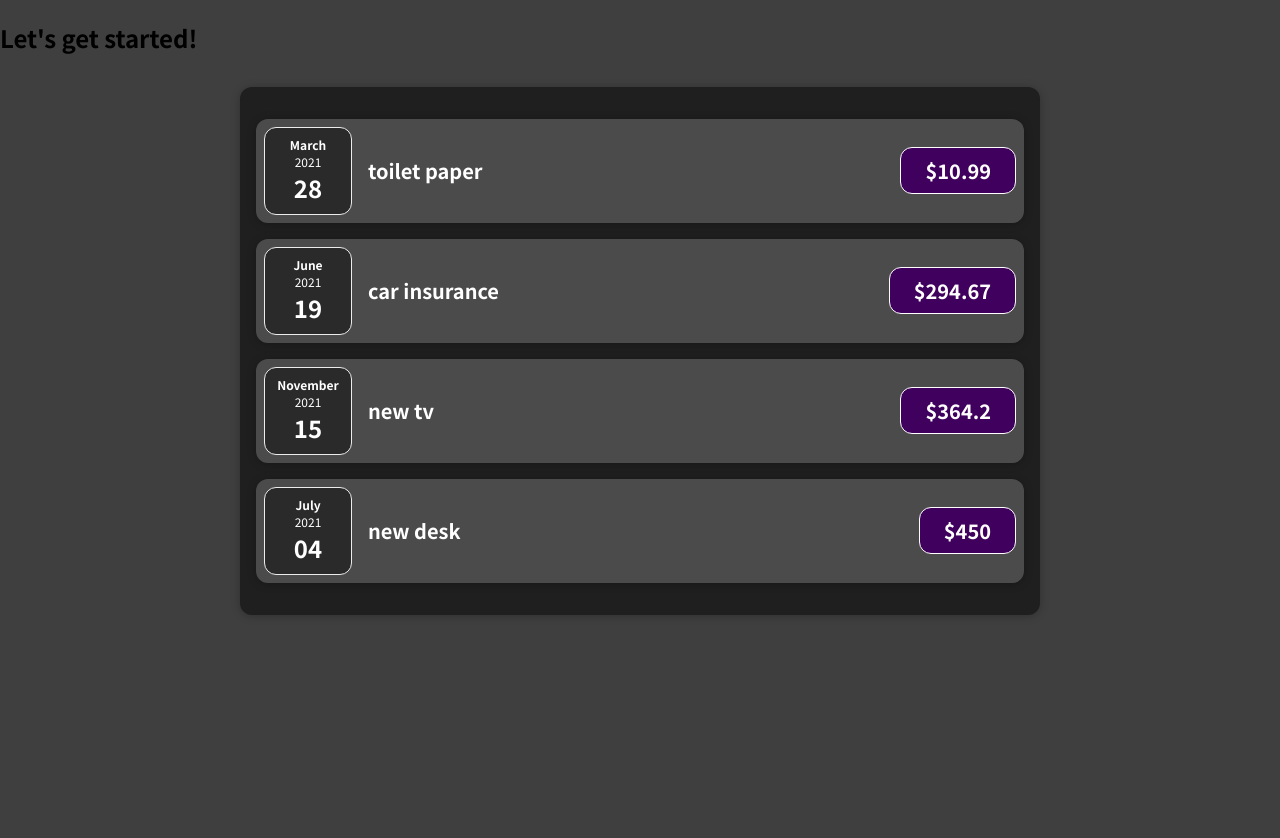
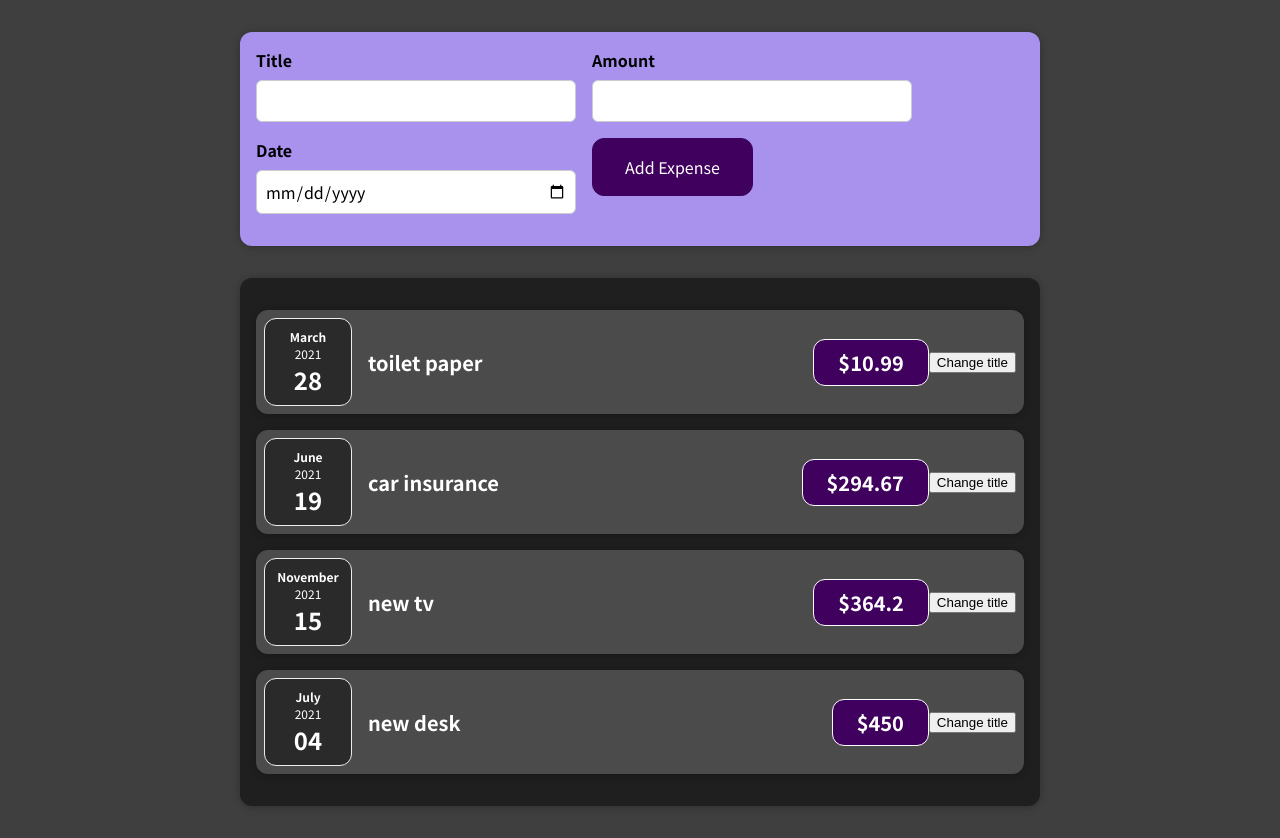
Before and after one commit to KatyEkat/Tracker_expenses, a React (Create React App) app: page / in a window 1280 px wide. Before the commit the page ends 800 px from the top, so only its background shows below. Built offline with nearby package versions, Linux system fonts and the light colour scheme.

Commit message:
Added expenses form

```diff
--- a/src/App.js
+++ b/src/App.js
@@ -1,4 +1,5 @@
 import Expenses from "./components/Expenses/Expenses";
+import NewExpense from "./components/NewExpense/NewExpense";
 
 function App() {
   const expenses = [
@@ -30,8 +31,9 @@
 
   return (
     <div>
-      <h2>Let's get started!</h2>
+      <NewExpense />
       <Expenses items={expenses} />
+
     </div>
   );
 }
--- a/src/components/Expenses/ExpenseItem.js
+++ b/src/components/Expenses/ExpenseItem.js
@@ -1,19 +1,28 @@
-import React from "react";
+import React, { useState }  from "react";
 
 import Card from "../UI/Card.js";
 import ExpenseDate from "./ExpenseDate.js";
 import "./ExpenseItem.css";
 
 const ExpenseItem = (props) => {
+
+  const [title, setTitle] = useState(props.title);
+
+  const HandleClick = () => {
+    setTitle('Updated!');
+    console.log(title)
+  };
+
   return (
     <Card className="expense-item">
       <ExpenseDate date={props.date} />
       <div className="expense-item__description">
-        <h2>{props.title}</h2>
+        <h2>{title}</h2>
         <div className="expense-item__price">${props.amount}</div>
       </div>
+      <button onClick={HandleClick}>Change title</button>
     </Card>
   );
-}
+};
 
 export default ExpenseItem;
--- /dev/null
+++ b/src/components/NewExpense/ExpenseForm.css
@@ -0,0 +1,26 @@
+.new-expense__controls {
+  display: flex;
+  flex-wrap: wrap;
+  gap: 1rem;
+  margin-bottom: 1rem;
+  text-align: left;
+}
+
+.new-expense__control label {
+  font-weight: bold;
+  margin-bottom: 0.5rem;
+  display: block;
+}
+
+.new-expense__control input {
+  font: inherit;
+  padding: 0.5rem;
+  border-radius: 6px;
+  border: 1px solid #ccc;
+  width: 20rem;
+  max-width: 100%;
+}
+
+.new-expense__actions {
+  text-align: right;
+}
--- /dev/null
+++ b/src/components/NewExpense/ExpenseForm.js
@@ -0,0 +1,55 @@
+import React, { useState } from "react";
+import "./ExpenseForm.css";
+
+const ExpenseForm = () => {
+  const [enteredTitle, setEnteredTitle] = useState("");
+  const [enteredAmount, setEnteredAmount] = useState("");
+  const [enteredDate, setEnteredDate] = useState("");
+
+  const titleChangeHandler = (event) => {
+    setEnteredTitle(event.target.value);
+  };
+
+  const amountChangeHandler = (event) => {
+    setEnteredAmount(event.target.value);
+  };
+
+  const dateChangeHandler = (event) => {
+    setEnteredDate(event.target.value);
+  };
+
+  return (
+    <form>
+      <div className="new-expense__controls">
+        <div className="new-expense__control">
+          <label> Title</label>
+          <input type="text" onChange={titleChangeHandler} />
+        </div>
+        <div className="new-expense__control">
+          <label> Amount</label>
+          <input
+            type="number"
+            min="0.01"
+            step="0.01"
+            onChange={amountChangeHandler}
+          />
+        </div>
+        <div className="new-expense__control">
+          <label> Date</label>
+          <input
+            type="date"
+            min="2019-01-01"
+            max="2092-12-31"
+            onChange={dateChangeHandler}
+          />
+        </div>
+
+        <div className="new-expense__actions">
+          <button type="submit">Add Expense</button>
+        </div>
+      </div>
+    </form>
+  );
+};
+
+export default ExpenseForm;
--- /dev/null
+++ b/src/components/NewExpense/NewExpense.css
@@ -0,0 +1,38 @@
+.new-expense {
+  background-color: #a892ee;
+  padding: 1rem;
+  margin: 2rem auto;
+  width: 50rem;
+  max-width: 95%;
+  border-radius: 12px;
+  text-align: center;
+  box-shadow: 0 1px 8px rgba(0, 0, 0, 0.25);
+}
+
+.new-expense button {
+  font: inherit;
+  cursor: pointer;
+  padding: 1rem 2rem;
+  border: 1px solid #40005d;
+  background-color: #40005d;
+  color: white;
+  border-radius: 12px;
+  margin-right: 1rem;
+}
+
+.new-expense button:hover,
+.new-expense button:active {
+  background-color: #510674;
+  border-color: #510674;
+}
+
+.new-expense button.alternative {
+  color: #220131;
+  border-color: transparent;
+  background-color: transparent;
+}
+
+.new-expense button.alternative:hover,
+.new-expense button.alternative:active {
+  background-color: #ddb3f8;
+}
--- /dev/null
+++ b/src/components/NewExpense/NewExpense.js
@@ -0,0 +1,13 @@
+import React from "react";
+import "./NewExpense.css";
+import ExpenseForm from "./ExpenseForm";
+
+const NewExpense = () => {
+  return (
+    <div className="new-expense">
+      <ExpenseForm />
+    </div>
+  );
+};
+
+export default NewExpense;
```
